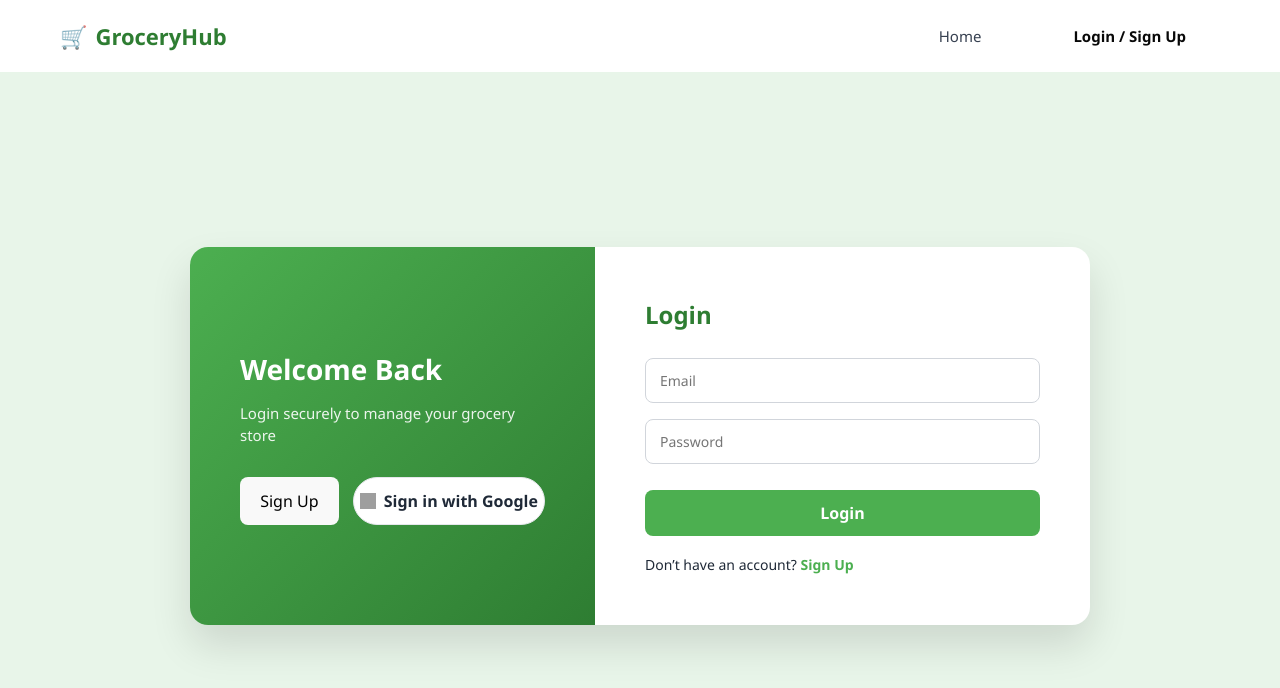
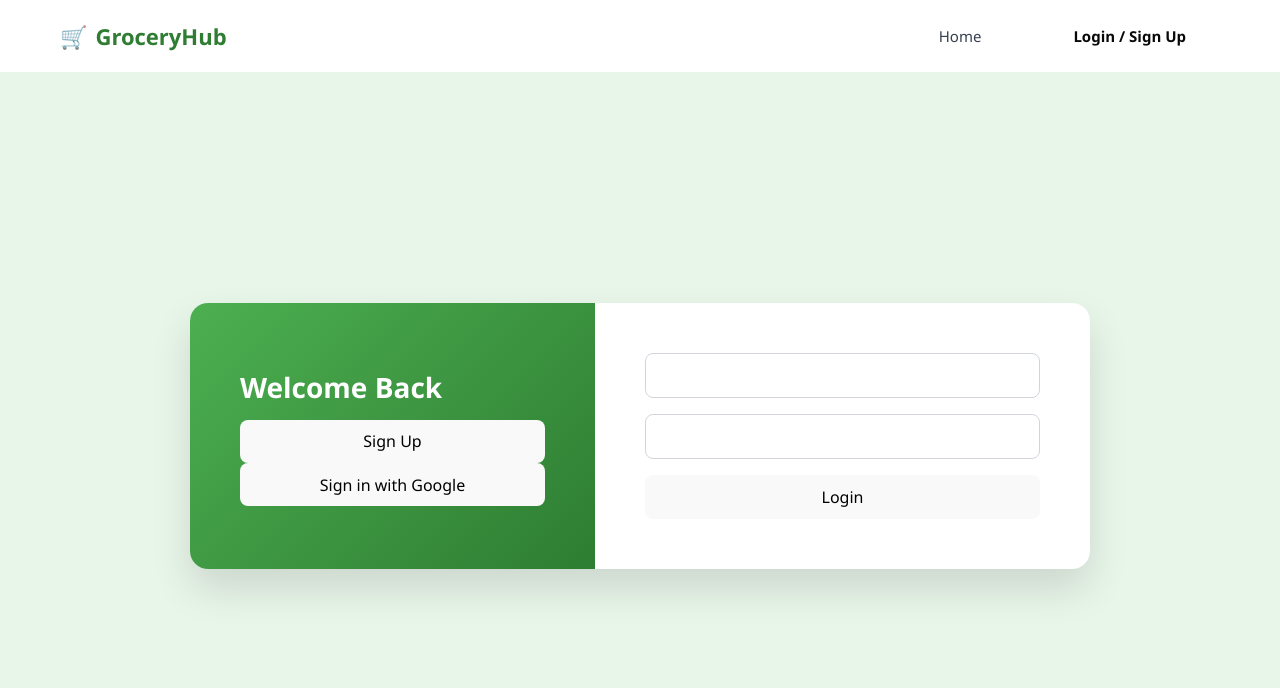
Before and after one commit to AnirudhMadas/GroceryHub, a React (Vite) app in the folder frontend/: page /auth in a window 1280 px wide. Shown: the top 688 px of the page. Built offline with nearby package versions, Linux system fonts and the light colour scheme; no server answers; grey boxes are pictures that could not be loaded.

Commit message:
backend deploy start

```diff
--- a/frontend/src/pages/Auth.jsx
+++ b/frontend/src/pages/Auth.jsx
@@ -1,8 +1,10 @@
 import { useState } from "react";
-import axios from "axios";
 import { useNavigate } from "react-router-dom";
 import { useAuth } from "../context/AuthContext";
+import authAxios from "../utils/authAxios";
 import "../styles/Auth.css";
+
+const API_URL = import.meta.env.VITE_API_URL;
 
 const Auth = () => {
   const [isLogin, setIsLogin] = useState(true);
@@ -19,18 +21,14 @@ const Auth = () => {
 
     try {
       const url = isLogin
-        ? "http://localhost:5000/api/auth/login"
-        : "http://localhost:5000/api/auth/signup";
+        ? `${API_URL}/api/auth/login`
+        : `${API_URL}/api/auth/signup`;
 
-      const res = await axios.post(url, {
-        email,
-        password,
-      });
+      const res = await authAxios.post(url, { email, password });
 
-      // Save user in context
-      login({ email: res.data.email });
+      localStorage.setItem("token", res.data.token);
+      login(res.data.user);
 
-      // Redirect after auth
       navigate("/");
     } catch (err) {
       setError(err.response?.data?.message || "Authentication failed");
@@ -38,44 +36,28 @@ const Auth = () => {
   };
 
   const googleLogin = () => {
-    window.location.href = "http://localhost:5000/api/auth/google";
+    window.location.href = `${API_URL}/api/auth/google`;
   };
 
   return (
     <div className="auth-wrapper">
       <div className="auth-card">
-        {/* LEFT PANEL */}
         <div className="auth-left">
           <h2>{isLogin ? "Welcome Back" : "Join GroceryHub"}</h2>
-          <p>
-            {isLogin
-              ? "Login securely to manage your grocery store"
-              : "Create an account and start managing your store"}
-          </p>
 
-          <div className="auth-actions">
-            <button className="switch-btn" onClick={() => setIsLogin(!isLogin)}>
+          <button onClick={() => setIsLogin(!isLogin)}>
             {isLogin ? "Sign Up" : "Login"}
           </button>
 
-          <button type="button" className="google-btn" onClick={googleLogin}>
-            <img
-              src="https://developers.google.com/identity/images/g-logo.png"
-              alt="Google"
-            />
+          <button onClick={googleLogin}>
             Sign in with Google
           </button>
-          </div>
         </div>
 
-        {/* RIGHT PANEL */}
         <div className="auth-right">
-          <h3>{isLogin ? "Login" : "Sign Up"}</h3>
-
           <form onSubmit={handleSubmit}>
             <input
               type="email"
-              placeholder="Email"
               value={email}
               onChange={(e) => setEmail(e.target.value)}
               required
@@ -83,7 +65,6 @@ const Auth = () => {
 
             <input
               type="password"
-              placeholder="Password"
               value={password}
               onChange={(e) => setPassword(e.target.value)}
               required
@@ -91,17 +72,10 @@ const Auth = () => {
 
             {error && <p style={{ color: "red" }}>{error}</p>}
 
-            <button type="submit" className="auth-submit">
+            <button type="submit">
               {isLogin ? "Login" : "Create Account"}
             </button>
           </form>
-
-          <p className="toggle-text">
-            {isLogin ? "Don’t have an account?" : "Already have an account?"}
-            <span onClick={() => setIsLogin(!isLogin)}>
-              {isLogin ? " Sign Up" : " Login"}
-            </span>
-          </p>
         </div>
       </div>
     </div>
```
Also changed, not shown: 1 other file (tests, documents, lock files or other folders).
